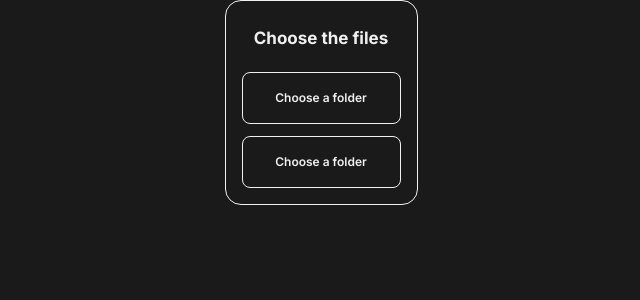
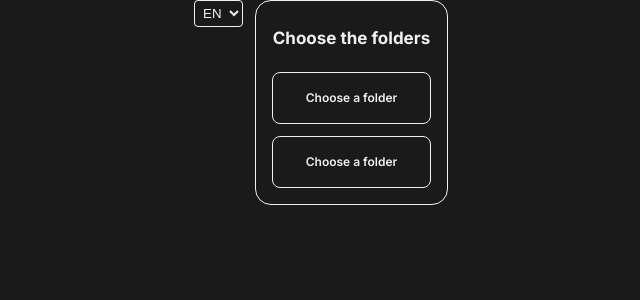
Before and after one commit to Baguuc/file-difference-tool, a React (Vite) app: page / in a window 1280 px wide. Shown: the top 300 px of the page, without its empty margins (213-853 px from the left). Built offline with nearby package versions, Linux system fonts and the light colour scheme.

Commit message:
update: added multiple language support

```diff
--- a/src/App.css
+++ b/src/App.css
@@ -227,3 +227,16 @@ body {
   color: var(--fg-dark);
   text-align: center;
 }
+
+.lang-chooser {
+  background-color: var(--bg-dark);
+  border: solid 1px var(--fg-dark);
+  color: var(--fg-dark);
+  --padding-x: 4px;
+  --padding-y: var(--padding-x);
+  padding-left: var(--padding-x);
+  padding-right: var(--padding-x);
+  padding-top: var(--padding-y);
+  padding-bottom: var(--padding-y);
+  border-radius: 4px;
+}
--- a/src/App.tsx
+++ b/src/App.tsx
@@ -3,6 +3,7 @@ import "./App.css";
 import FileList, { FileListData } from "./components/FileList";
 import { invoke } from "@tauri-apps/api/core";
 import PathsForm, { PathFiles } from "./components/PathsForm";
+import LangChooser from "./components/LangChooser";
 
 function App() {
   const [data, setData] = useState([] as FileListData);
@@ -20,6 +21,7 @@ function App() {
   }, [path1Files, path2Files]);
 
   return <div className="document-root">
+    <LangChooser />
     <PathsForm onInput={({ path1, path2 }) => {
       setPath1File(path1);
       setPath2File(path2);
--- a/src/components/FolderTag.tsx
+++ b/src/components/FolderTag.tsx
@@ -1,3 +1,5 @@
+import { getCurrLang } from "../consts/lang";
+
 type FolderTagVariant = "1" | "2";
 
 type FolderTagProps = {
@@ -5,7 +7,7 @@ type FolderTagProps = {
 };
 
 function FolderTag(props: FolderTagProps) {
-    return <p className={`folder-tag folder-tag-${props.variant}`}>{props.variant === "1" ? "Folder 1" : "Folder 2"}</p>
+    return <p className={`folder-tag folder-tag-${props.variant}`}>{props.variant === "1" ? getCurrLang().folder1Label : getCurrLang().folder2Label}</p>
 }
 
 export default FolderTag;
--- /dev/null
+++ b/src/components/LangChooser.tsx
@@ -0,0 +1,18 @@
+import langs, { LangID, getCurrLangID, setCurrLang } from "../consts/lang";
+
+function LangChooser() {
+    const langIDList = Object.keys(langs);
+
+    return <select
+        onInput={(ev) => {
+            setCurrLang(ev.currentTarget.value as LangID);
+            location.reload();
+        }}
+        className="lang-chooser"
+    >
+        <option value="" selected disabled hidden>{getCurrLangID().toUpperCase()}</option>
+        {langIDList.map(lang => <option value={lang}>{lang.toUpperCase()}</option>)}
+    </select>
+}
+
+export default LangChooser;
--- a/src/components/PathsForm.tsx
+++ b/src/components/PathsForm.tsx
@@ -1,4 +1,5 @@
 import { useEffect, useState } from "react";
+import { getCurrLang } from "../consts/lang";
 
 type _File = {
     name: string;
@@ -15,7 +16,7 @@ type PathInputProps = {
 function PathInput(props: PathInputProps) {
     const [files, setFiles] = useState(null as PathFiles | null);
     const [chosen, setChosen] = useState(!!files);
-    const [label, setLabel] = useState("Choose a folder");
+    const [label, setLabel] = useState(getCurrLang().pathInputBeforeChosenLabel);
 
     useEffect(() => {
         const el = document.getElementById(props.id);
@@ -26,7 +27,7 @@ function PathInput(props: PathInputProps) {
 
     useEffect(() => {
         if(chosen) {
-            setLabel(`Chosen (${files?.length})`);
+            setLabel(`${getCurrLang().pathInputAfterChosenLabel} (${files?.length})`);
         }
     }, [chosen]);
 
@@ -74,7 +75,7 @@ function PathsForm(props: PathsFormProps) {
     }, [path1, path2]);
 
     return <div className="paths-form">
-        <h1 className="paths-form-title">Choose the files</h1>
+        <h1 className="paths-form-title">{getCurrLang().pathsFormTitle}</h1>
         <PathInput
             id={"p1"}
             onInput={setPath1}
--- /dev/null
+++ b/src/consts/lang.ts
@@ -0,0 +1,54 @@
+type Lang = {
+    pathsFormTitle: string;
+    pathInputBeforeChosenLabel: string;
+    pathInputAfterChosenLabel: string;
+    folder1Label: string;
+    folder2Label: string;
+};
+
+const en: Lang = {
+    pathsFormTitle: "Choose the folders",
+    pathInputBeforeChosenLabel: "Choose a folder",
+    pathInputAfterChosenLabel: "Chosen",
+    folder1Label: "Folder 1",
+    folder2Label: "Folder 2"
+} as const;
+
+const pl: Lang = {
+    pathsFormTitle: "Wybierz foldery",
+    pathInputBeforeChosenLabel: "Wybierz folder",
+    pathInputAfterChosenLabel: "Wybrano",
+    folder1Label: "Folder 1",
+    folder2Label: "Folder 2"
+} as const;
+
+const langs = {
+    en,
+    pl
+} as const;
+
+type LangID = keyof typeof langs;
+
+function getCurrLangID(): LangID {
+    return (localStorage.getItem('currLang') || "en") as LangID;
+}
+
+function getCurrLang() {
+    const currLangID: LangID = getCurrLangID();
+
+    return langs[currLangID];
+}
+
+function setCurrLang(id: LangID) {
+    localStorage.setItem('currLang', id);
+}
+
+export default langs;
+export {
+    getCurrLang,
+    getCurrLangID,
+    setCurrLang
+};
+export type {
+    LangID
+};
```
